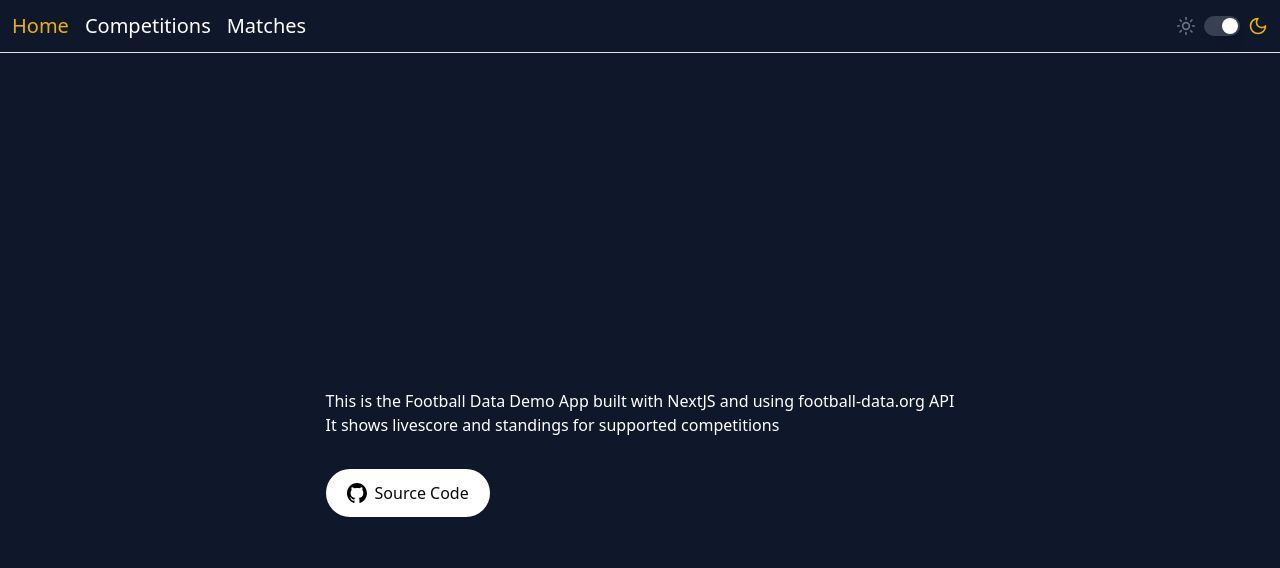
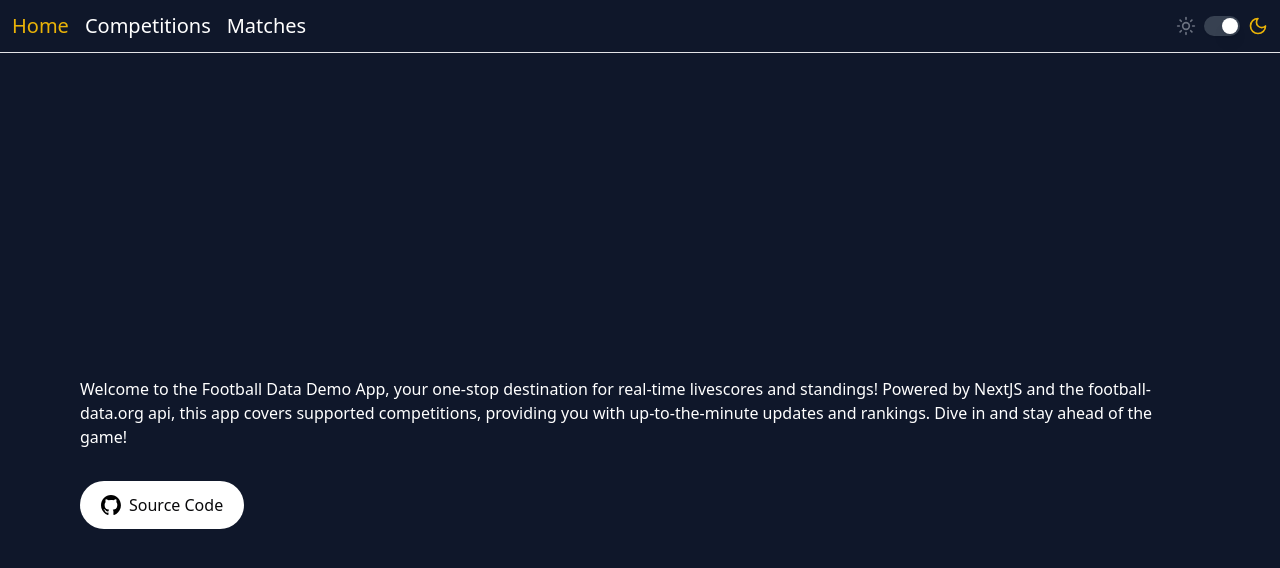
Before and after one commit to mohammadhoseinzahedi/namaball, a Next.js app: page / in a window 1280 px wide. Shown: the top 568 px of the page. Built offline with nearby package versions, Linux system fonts and the light colour scheme.

Commit message:
changed homepage

```diff
--- a/app/page.tsx
+++ b/app/page.tsx
@@ -1,4 +1,11 @@
+import { Metadata } from "next";
 import Image from "next/image";
+
+export const metadata: Metadata = {
+  title: "NamaBall",
+  description:
+    "Stay ahead of the game with real-time football livescores and standings!",
+};
 
 export default function Home() {
   return (
@@ -6,10 +13,13 @@ export default function Home() {
       <main className="flex flex-col gap-8 row-start-2 items-center sm:items-start">
         <div>
           <p>
-            This is the Football Data Demo App built with NextJS and using
-            football-data.org API
+            Welcome to the Football Data Demo App, your one-stop destination for
+            real-time livescores and standings! Powered by NextJS and the
+            <a href="https://www.football-data.org/"> football-data.org </a>
+            api, this app covers supported competitions, providing you with
+            up-to-the-minute updates and rankings. Dive in and stay ahead of the
+            game!
           </p>
-          <p>It shows livescore and standings for supported competitions</p>
         </div>
 
         <div className="flex gap-4 items-center flex-col sm:flex-row">
```
